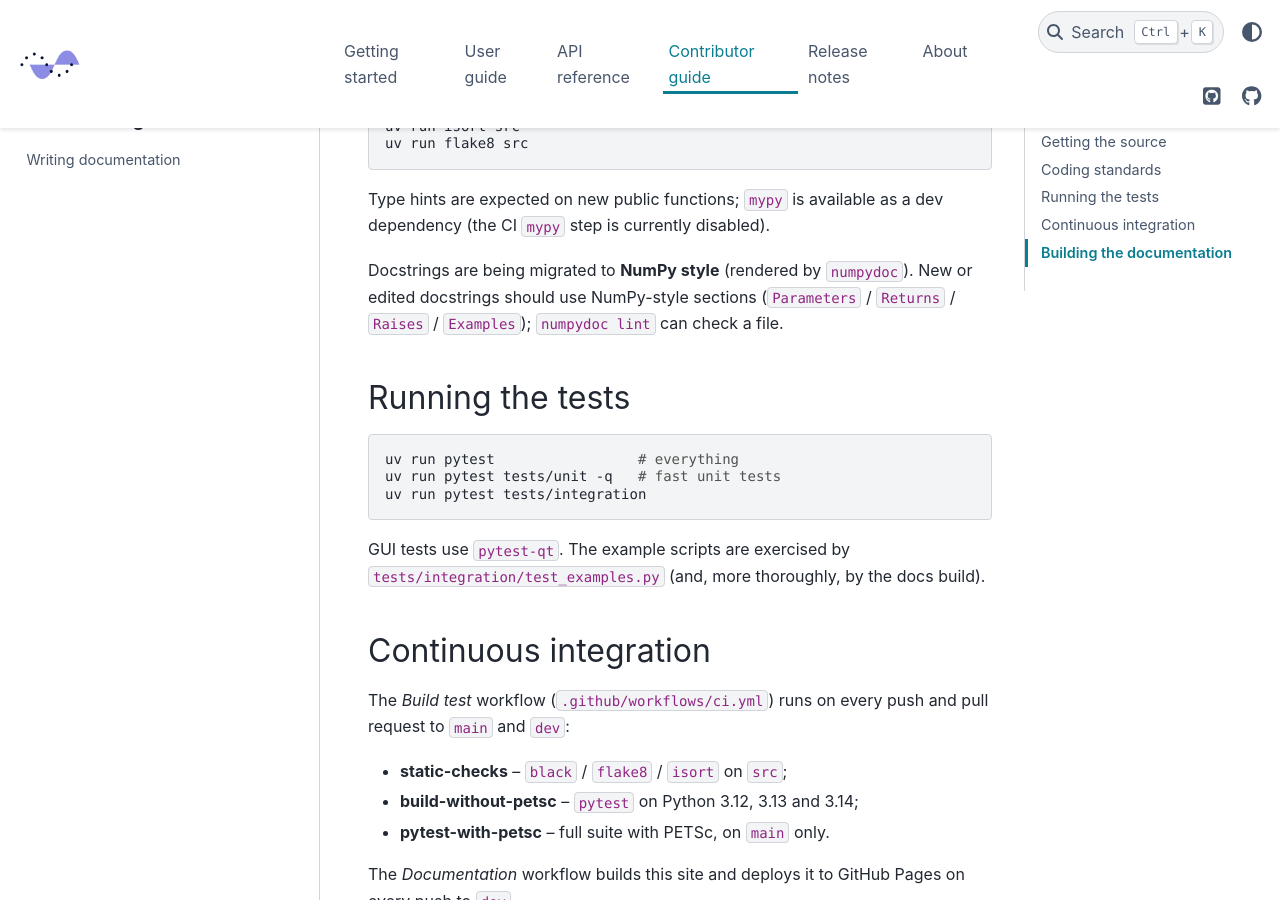
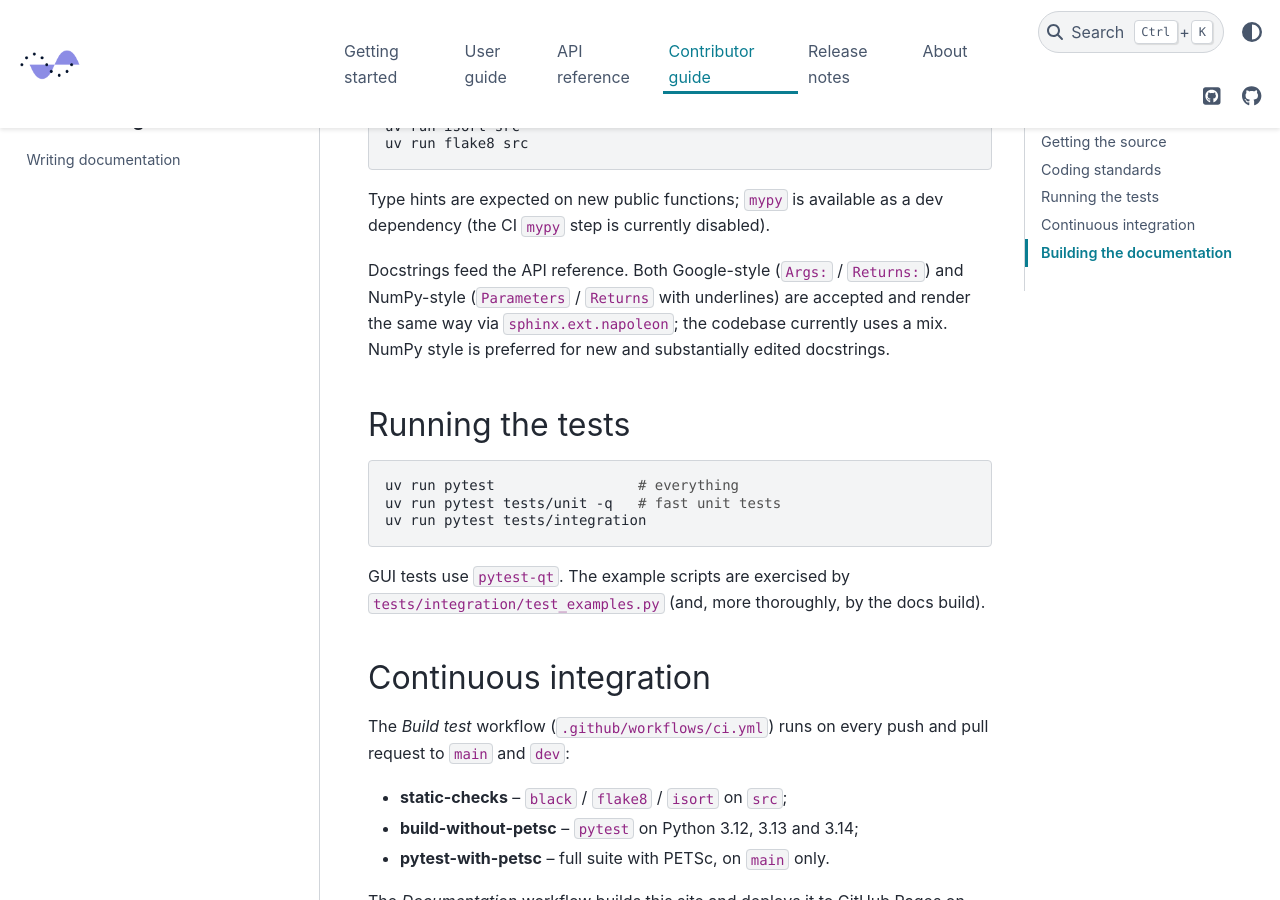
Before and after one commit to pmgbergen/DarSIA, a Sphinx documentation site: the page built from docs/development/index.rst, in a window 1280 px wide and 900 px high, scrolled down 758 px. Built offline with Sphinx 7.4.7 and the PyData theme 0.15.4, drawn with Linux system fonts in a browser that asks for light colours; pages that are not in the unit, such as notebooks, are missing from menus.

Commit message:
DOC: Update style guide

```diff
--- a/docs/development/index.rst
+++ b/docs/development/index.rst
@@ -40,10 +40,10 @@ All code under ``src/`` must pass, and CI enforces:
 Type hints are expected on new public functions; ``mypy`` is available as a dev
 dependency (the CI ``mypy`` step is currently disabled).
 
-Docstrings are being migrated to **NumPy style** (rendered by ``numpydoc``). New
-or edited docstrings should use NumPy-style sections
-(``Parameters`` / ``Returns`` / ``Raises`` / ``Examples``); ``numpydoc lint`` can
-check a file.
+Docstrings feed the API reference. Both Google-style (``Args:`` / ``Returns:``)
+and NumPy-style (``Parameters`` / ``Returns`` with underlines) are accepted and
+render the same way via ``sphinx.ext.napoleon``; the codebase currently uses a
+mix. NumPy style is preferred for new and substantially edited docstrings.
 
 Running the tests
 =================
--- a/docs/development/writing_docs.rst
+++ b/docs/development/writing_docs.rst
@@ -54,9 +54,9 @@ data as ``../images/<file>``.
 Docstrings
 ==========
 
-Docstrings feed the API reference. They are being migrated to **NumPy style**;
-new and edited docstrings should follow it. Run ``numpydoc lint`` on a file to
-check.
+Docstrings feed the API reference. ``sphinx.ext.napoleon`` renders both
+Google- and NumPy-style, and the codebase uses a mix; NumPy style is preferred
+for new and substantially edited docstrings.
 
 Maintaining the workflow docs
 =============================
```
